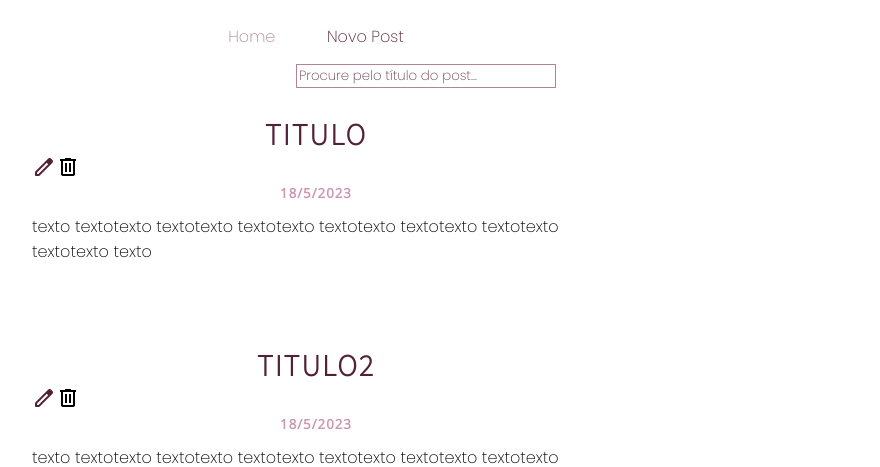
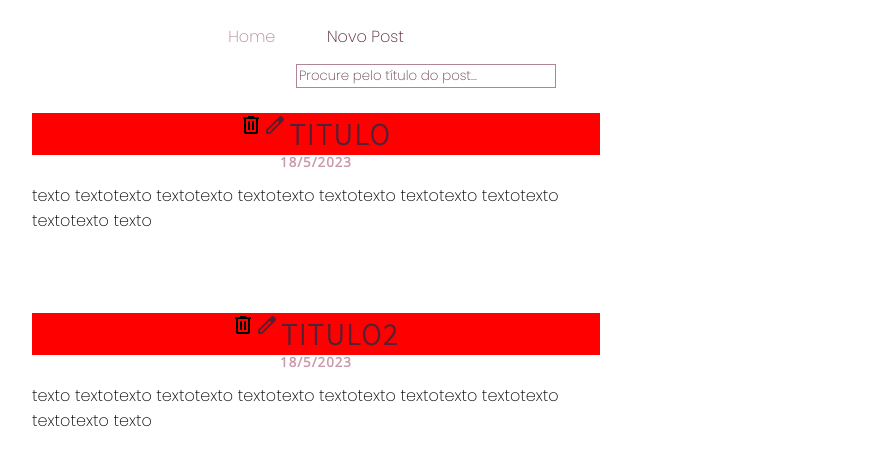
Before and after one commit to bitakamori/meudiario, a Vue app: page / in a window 1280 px wide. Shown: the top 467 px of the page, without its empty margins (324-1204 px from the left). Built offline with nearby package versions, Linux system fonts and the light colour scheme.

Commit message:
pequena estilização do post

```diff
--- a/src/assets/posts.css
+++ b/src/assets/posts.css
@@ -9,6 +9,15 @@
   display: flex;
   flex-direction: column;
 }
+
+.flex {
+  background: red;
+  display: flex;
+  flex-direction: row-reverse;
+  justify-content: center;
+}
+
+
 
 #lista-posts h5 {
     text-align: center;
```
